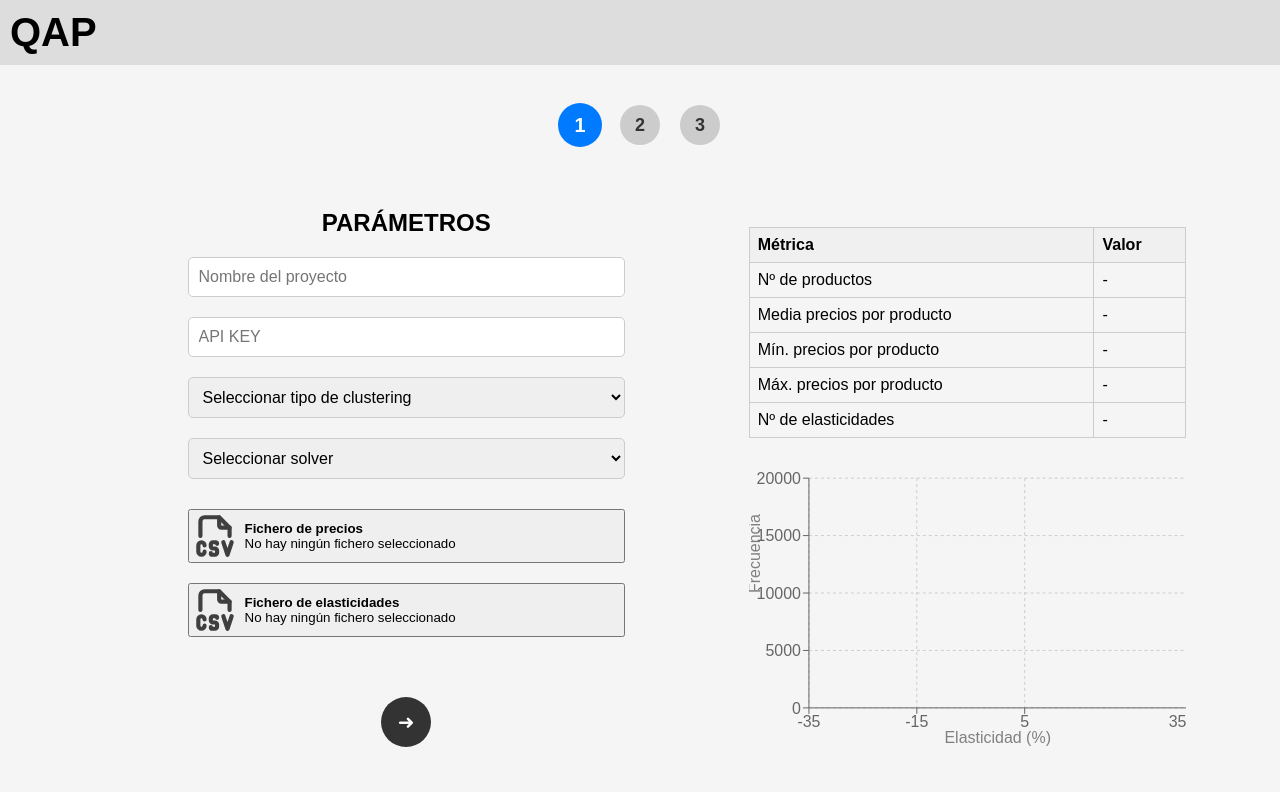
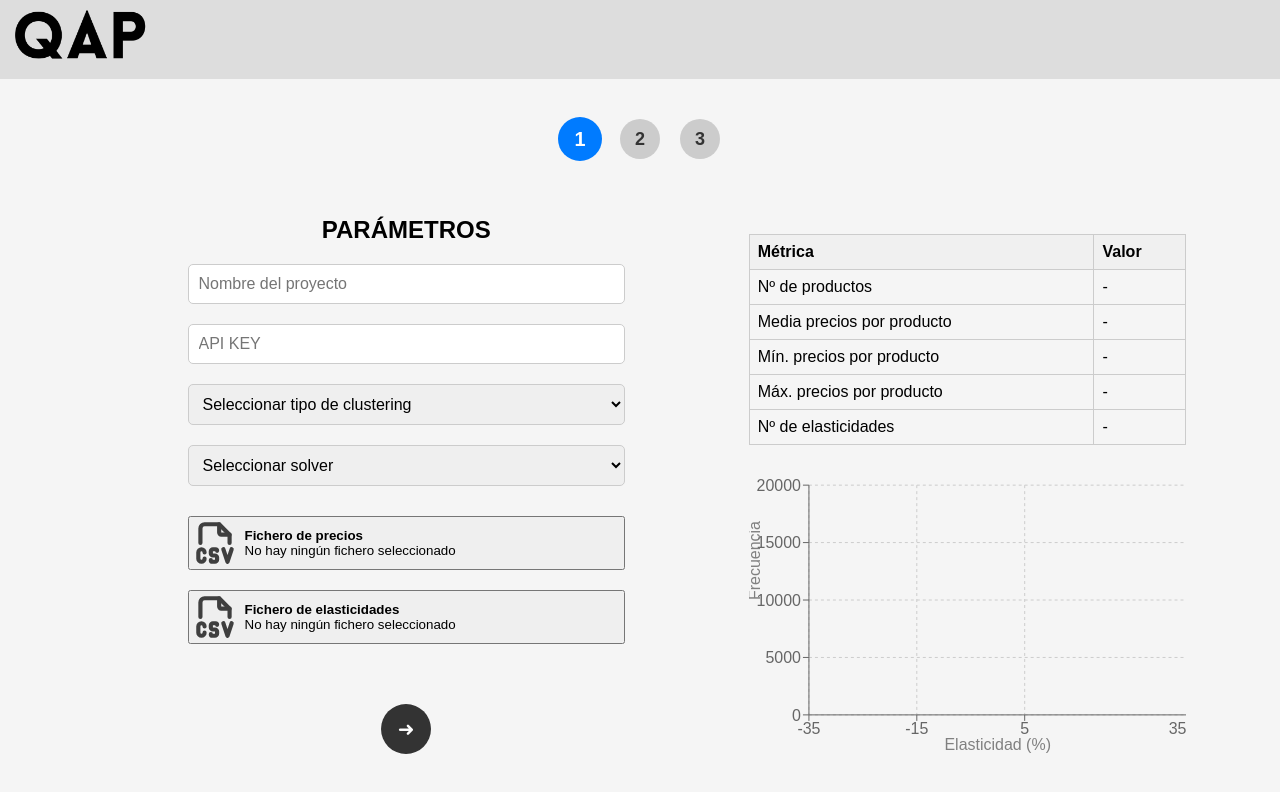
Before and after one commit to ricpdc/elastic-pricing, a React (Create React App) app in the folder frontend/: page / in a window 1280 px wide. Shown: the top 792 px of the page. Built offline with nearby package versions, Linux system fonts and the light colour scheme.

Commit message:
Updated icon

```diff
--- a/frontend/src/layouts/Layout.jsx
+++ b/frontend/src/layouts/Layout.jsx
@@ -7,7 +7,9 @@ export default function Layout() {
   return (
     <div className="layout">
       <header>
-        <h1>QAP</h1>
+        <h1>
+          <img src="../qap.png" alt="logo" />
+        </h1>
       </header>
       <main>
         <Outlet />
--- a/frontend/src/styles/layout.css
+++ b/frontend/src/styles/layout.css
@@ -19,6 +19,13 @@ h1 {
   font-size: clamp(1.5rem, 5vh, 2.5rem);
 }
 
+header > h1 > img {
+  height: 100%;
+  max-height: 50px;
+  width: auto;
+  object-fit: contain;
+}
+
 main {
   display: flex;
   flex: 1;
```
Also changed, not shown: frontend/public/qap.png (added).
